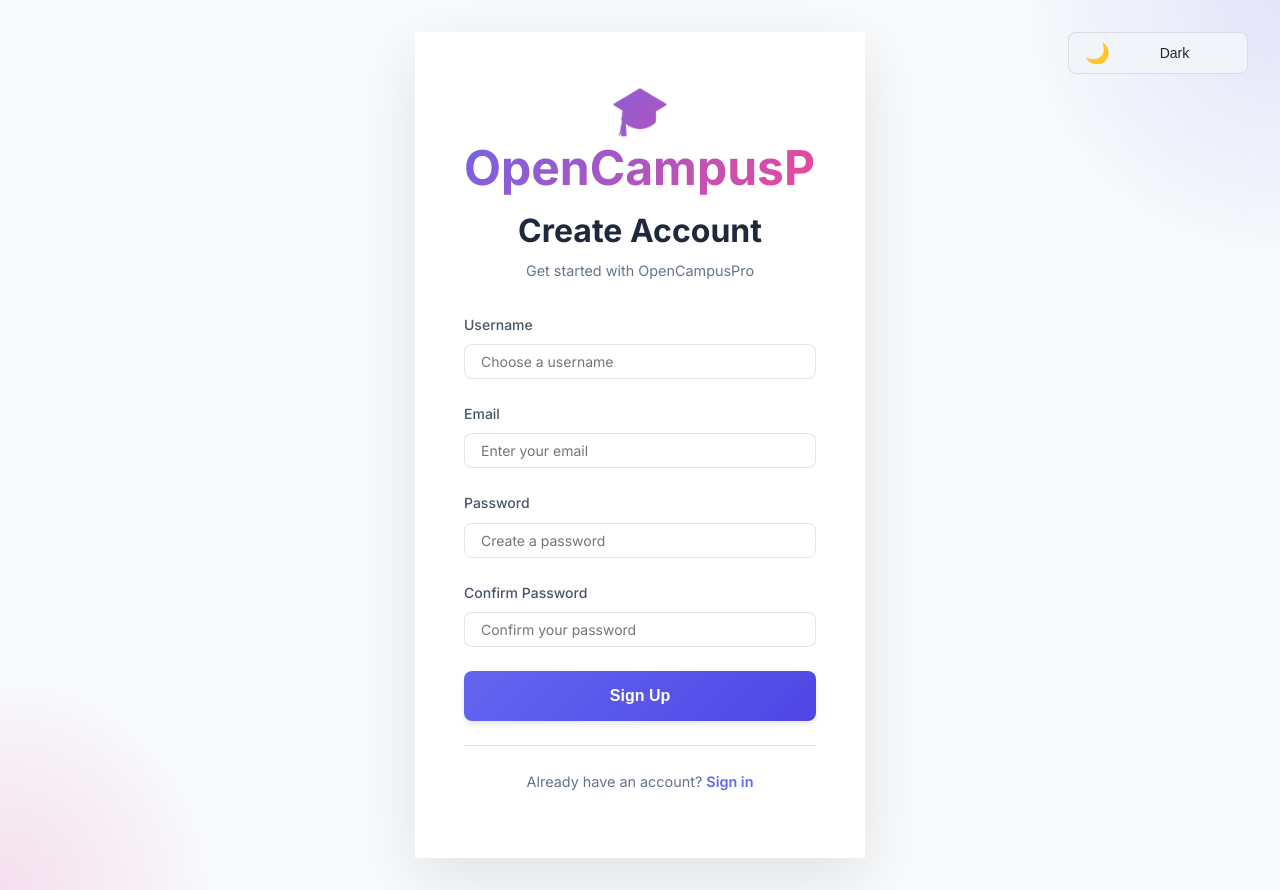
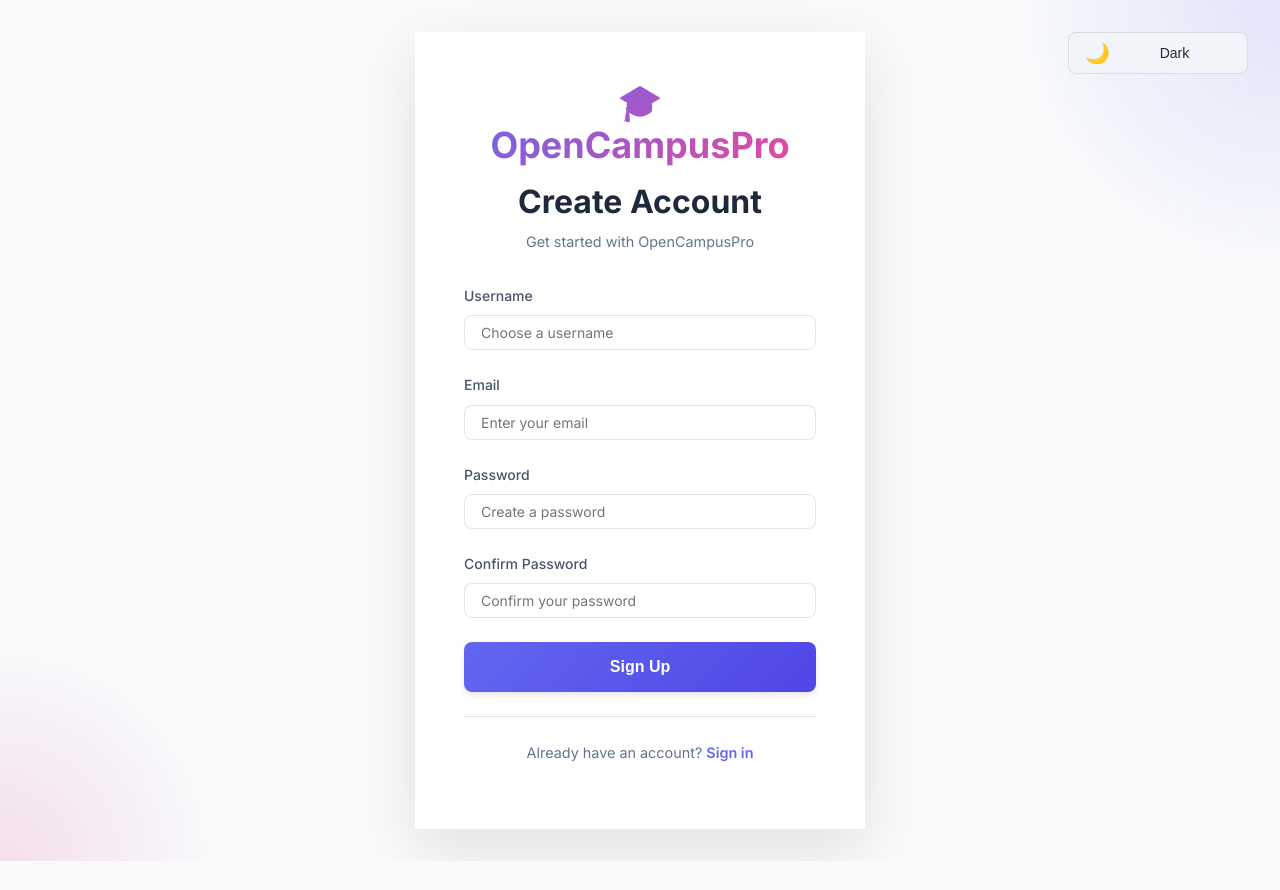
Before and after one commit to thecuriousjuel/OpenCampusPro, a React (Vite) app in the folder frontend/: page /register in a window 1280 px wide. After the commit the page ends 861 px from the top, so only its background shows below. Built offline with nearby package versions, Linux system fonts and the light colour scheme.

Commit message:
Animation added

```diff
--- a/frontend/src/components/Sidebar.css
+++ b/frontend/src/components/Sidebar.css
@@ -17,7 +17,7 @@
 }
 
 .sidebar-logo {
-    font-size: 1.5rem;
+    font-size: 1.25rem;
     font-weight: 800;
     background: linear-gradient(135deg, var(--color-primary), var(--color-secondary));
     -webkit-background-clip: text;
--- a/frontend/src/pages/Auth.css
+++ b/frontend/src/pages/Auth.css
@@ -69,7 +69,7 @@
 }
 
 .auth-logo {
-    font-size: 3rem;
+    font-size: 2.25rem;
     margin-bottom: var(--spacing-md);
     background: linear-gradient(135deg, var(--color-primary), var(--color-secondary));
     -webkit-background-clip: text;
```
Also changed, not shown: 1 other file (tests, documents, lock files or other folders).
